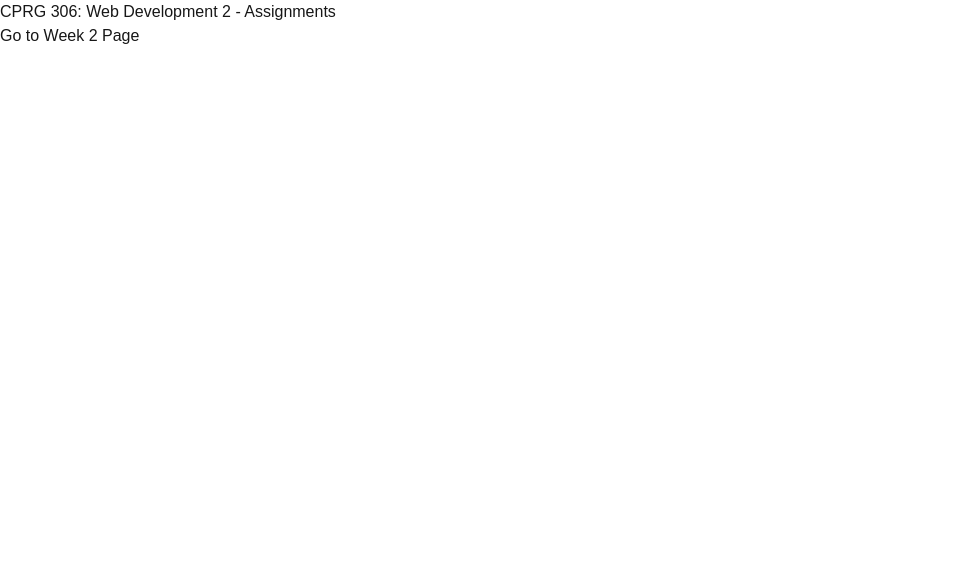
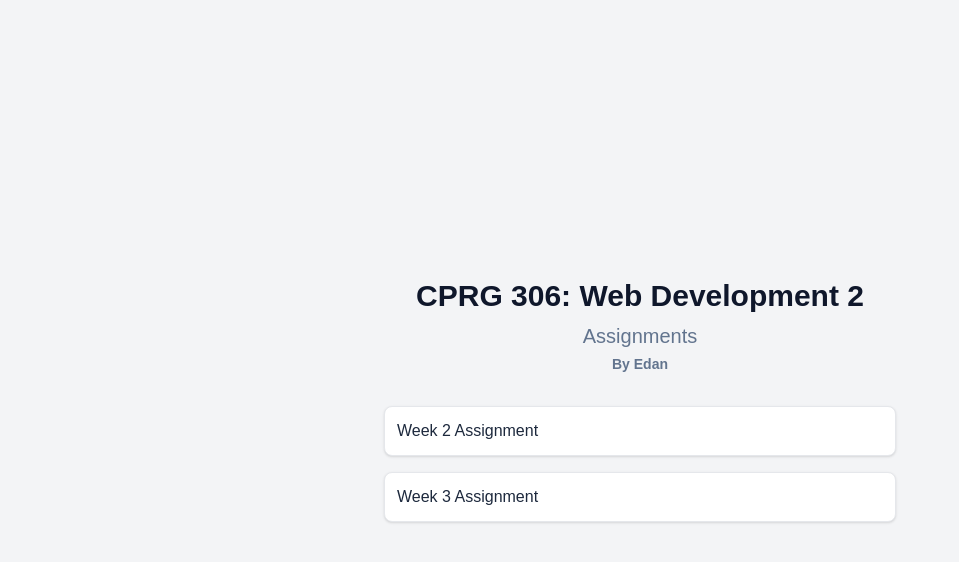
Before and after one commit to Tianao0110/cprg306-assignments, a Next.js app: page / in a window 1280 px wide. Shown: the top 562 px of the page, without its empty margins (0-959 px from the left). Built offline with nearby package versions, Linux system fonts and the light colour scheme.

Commit message:
add week 4 to week 8 in the main page, but set hidden

```diff
--- a/app/page.js
+++ b/app/page.js
@@ -2,13 +2,91 @@ import Link from "next/link";
 
 export default function Home() {
   return (
-    <main>
-      <h1>
-        CPRG 306: Web Development 2 - Assignments
-      </h1>
-      <p>
-        <Link href="/week-2">Go to Week 2 Page</Link>
-      </p>
+    <main className="flex min-h-screen flex-col items-center justify-center bg-gray-100 p-6">
+      <div className="max-w-lg w-full">
+        <h1 className="text-3xl font-bold text-slate-900 mb-8 text-center">
+          CPRG 306: Web Development 2
+          <span className="block text-xl text-slate-500 font-normal mt-2">
+            Assignments
+          </span>
+          <span className="block text-sm text-slate-500 font-small mt-1">
+            By Edan
+          </span>
+        </h1>
+
+        <ul className="space-y-4">
+          {/* Week 2 */}
+          <li>
+            <Link
+              href="/week-2"
+              className="block p-3 bg-white rounded-lg shadow hover:bg-slate-50 hover:shadow-md transition-all text-slate-800 font-medium border border-gray-200"
+            >
+              Week 2 Assignment
+            </Link>
+          </li>
+
+          {/* Week 3 */}
+          <li>
+            <Link
+              href="/week-3"
+              className="block p-3 bg-white rounded-lg shadow hover:bg-slate-50 hover:shadow-md transition-all text-slate-800 font-medium border border-gray-200"
+            >
+              Week 3 Assignment
+            </Link>
+          </li>
+
+          {/* {/* Week 4
+          <li>
+            <Link
+              href="/week-4"
+              className="block p-3 bg-white rounded-lg shadow hover:bg-slate-50 hover:shadow-md transition-all text-slate-800 font-medium border border-gray-200"
+            >
+              Week 4 Assignment
+            </Link>
+          </li>
+
+          {/* Week 5
+          <li>
+            <Link
+              href="/week-5"
+              className="block p-3 bg-white rounded-lg shadow hover:bg-slate-50 hover:shadow-md transition-all text-slate-800 font-medium border border-gray-200"
+            >
+              Week 5 Assignment
+            </Link>
+          </li>
+
+          {/* week 6
+          <li>
+            <Link
+              href="/week-6"
+              className="block p-3 bg-white rounded-lg shadow hover:bg-slate-50 hover:shadow-md transition-all text-slate-800 font-medium border border-gray-200"
+            >
+              Week 6 Assignment
+            </Link>
+          </li>
+
+          {/* Week 7
+          <li>
+            <Link
+              href="/week-7"
+              className="block p-3 bg-white rounded-lg shadow hover:bg-slate-50 hover:shadow-md transition-all text-slate-800 font-medium border border-gray-200"
+            >
+              Week 7 Assignment
+            </Link>
+          </li>
+
+          {/* week 8
+          <li>
+            <Link
+              href="/week-8"
+              className="block p-3 bg-white rounded-lg shadow hover:bg-slate-50 hover:shadow-md transition-all text-slate-800 font-medium border border-gray-200"
+            >
+              Week 8 Assignment
+            </Link>
+          </li>*/}
+
+        </ul>
+      </div>
     </main>
   );
 }
```
Also changed, not shown: app/week-4/page.js (added).
